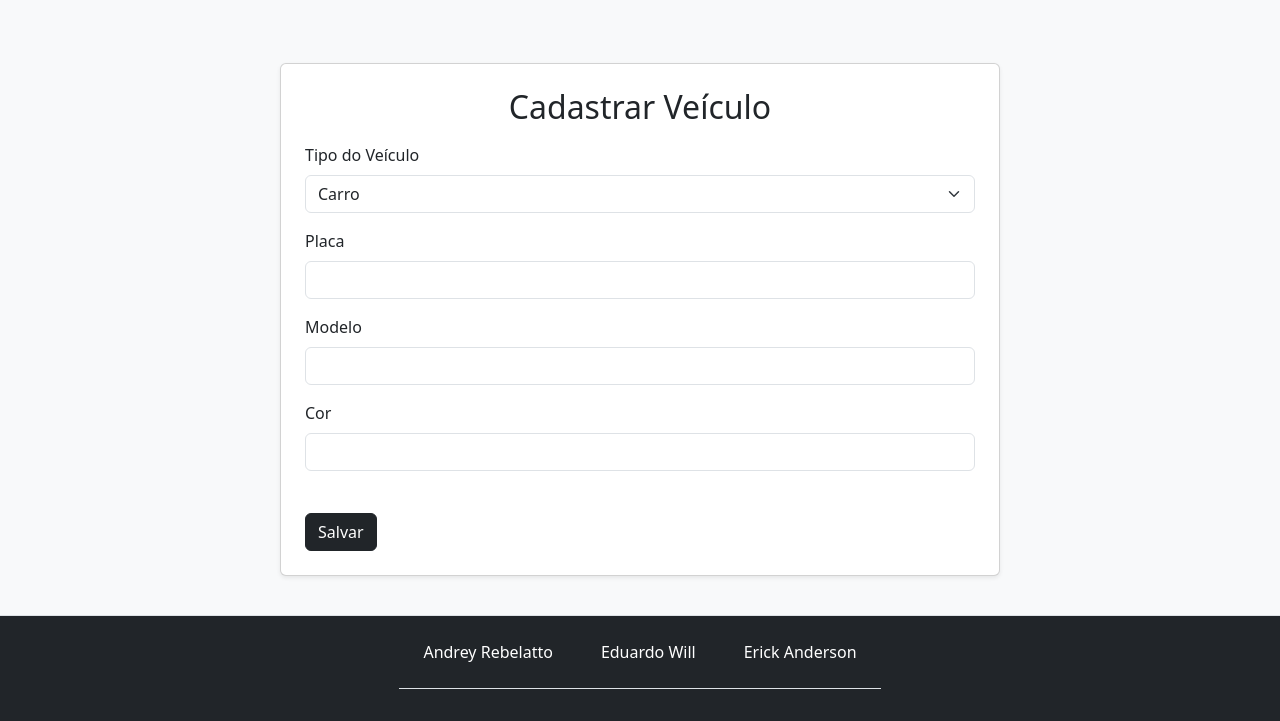
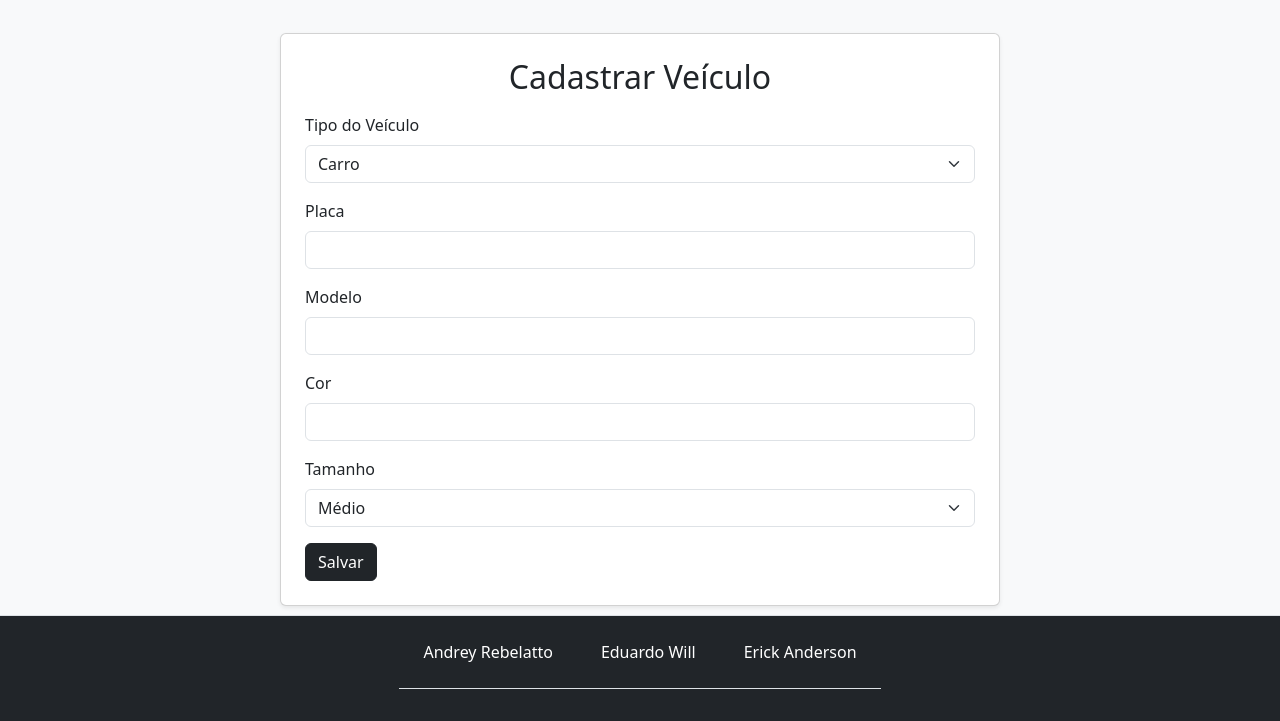
Before and after one commit to andreyyyon/APCII-02, a Flask app: page /cadastro in a window 1280 px wide. Shown: the part 79-800 px from the top of the page. Run offline with Flask 3, Linux system fonts and the light colour scheme.

Commit message:
Update cadastro.html

```diff
--- a/templates/cadastro.html
+++ b/templates/cadastro.html
@@ -33,19 +33,20 @@
                         <input class="form-control" type="text" id="cor" name="cor" value="{{ cor or '' }}" required>
                     </div>
 
-                    <div id="esp_carro" class="fade {% if tipo != 'C' %}hide{% endif %}">
-                        <label for="tamanho">Tamanho</label>
-                        <select name="tamanho" id="tamanho" {% if tipo == 'C' %}required{% endif %}>
-                            <option value="M" {% if tamanho == "M" %}selected{% endif %}>Médio</option>
-                            <option value="G" {% if tamanho == "G" %}selected{% endif %}>Grande</option>
+
+                    <div id="esp_carro" class="fade show mb-3">
+                        <label class="form-label" for="tamanho">Tamanho</label>
+                        <select class="form-select" name="tamanho" id="tamanho">
+                            <option value="M">Médio</option>
+                            <option value="G">Grande</option>
                         </select>
                     </div>
 
-                    <div id="esp_moto" class="fade {% if tipo != 'M' %}hide{% endif %}">
-                        <label for="tipoMoto">Tipo de motorização</label>
-                        <select name="tipoMoto" id="tipoMoto" required>
-                            <option value="combustao" {% if tipoMoto == "combustao" %}selected{% endif %}>Combustão</option>
-                            <option value="eletrica" {% if tipoMoto == "eletrica" %}selected{% endif %}>Elétrica</option>
+                    <div id="esp_moto" class="fade show mb-3 hide">
+                        <label class="form-label" for="tipoMoto">Tipo de motorização</label>
+                        <select class="form-select" name="tipoMoto" id="tipoMoto" required>
+                            <option value="combustao">Combustão</option>
+                            <option value="eletrica">Elétrica</option>
                         </select>
                     </div>
 
@@ -64,10 +65,16 @@
     function toggleExtraFields() {
         if(type.value === "M"){
             esp_carro.classList.add("hide");
+            esp_carro.removeAttribute("required")
             esp_moto.classList.remove("hide");
+            esp_moto.setAttribute("required")
+            esp_carro.value("");
         } else {
             esp_moto.classList.add("hide");
+            esp_moto.removeAttribute("required")
             esp_carro.classList.remove("hide");
+            esp_carro.setAttribute("required")
+            esp_moto.value("")
         }
     }
 
```
Also changed, not shown: estacionamento.db.
